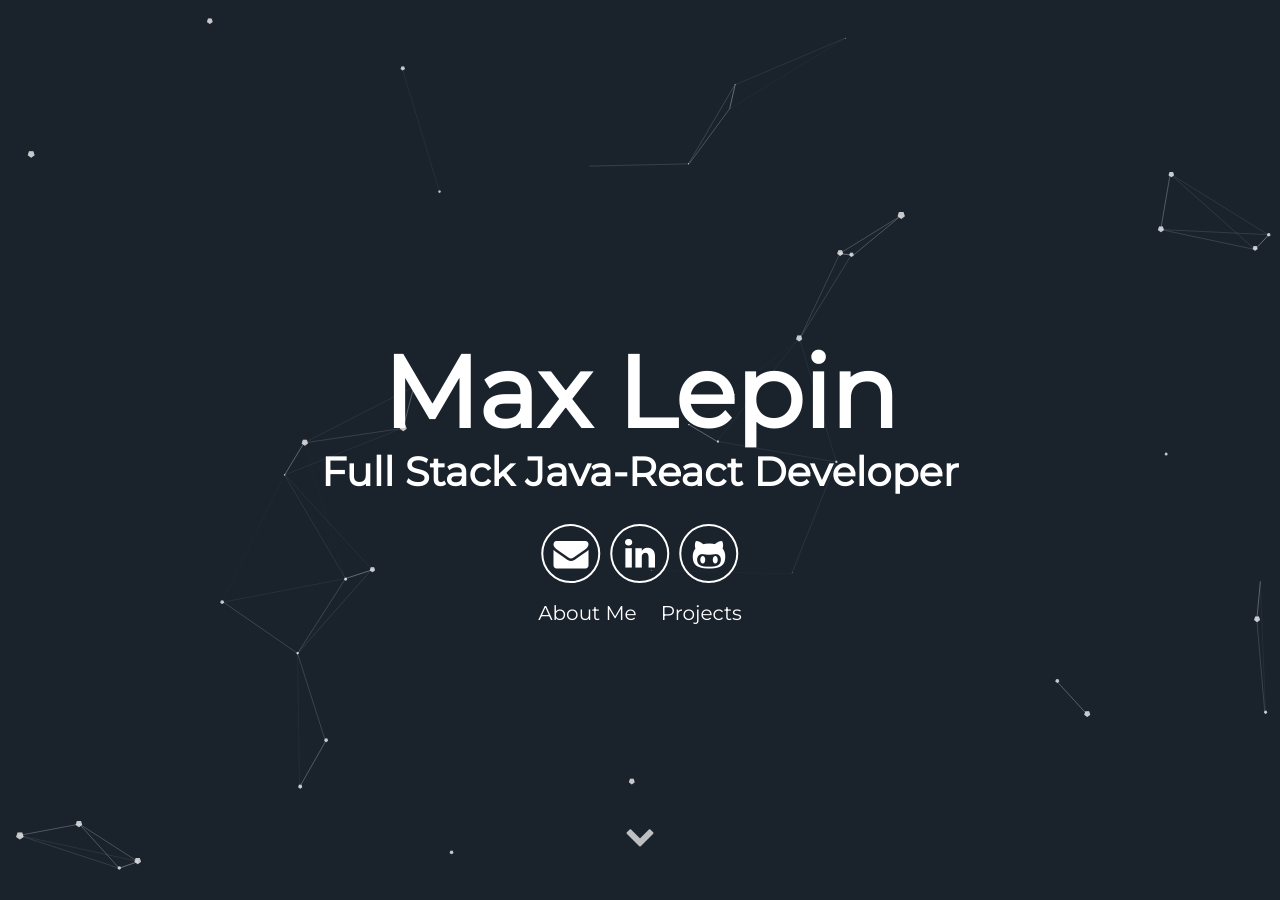
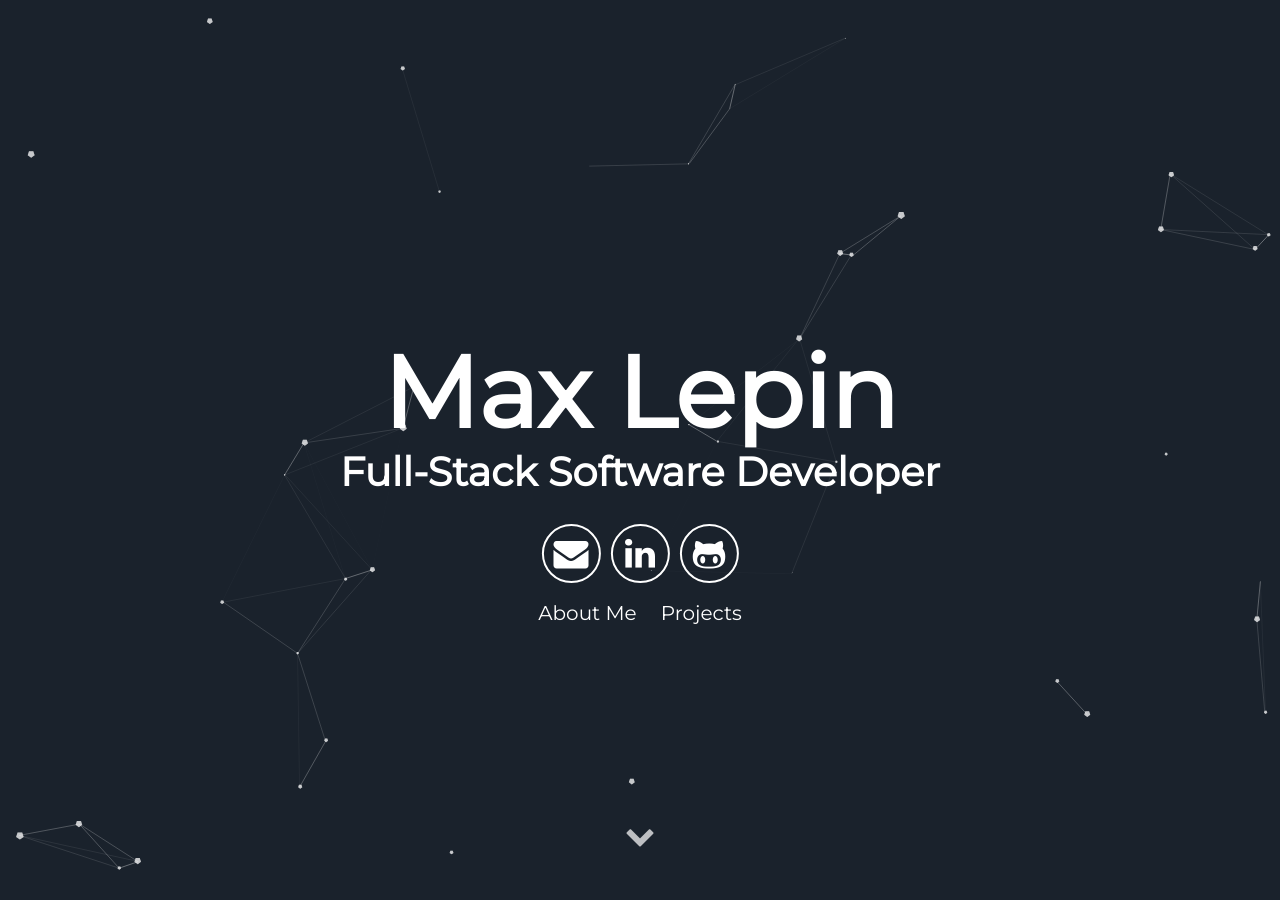
Before and after one commit to Max-le/CV-online, a Jekyll site: the page built from index.html, in a window 1280 px wide and 900 px high. Built offline with Jekyll 4.4.1, drawn with Linux system fonts in a browser that asks for light colours.

Commit message:
update my title

```diff
--- a/_config.yml
+++ b/_config.yml
@@ -5,7 +5,7 @@ description: My personal website
 url: http://max-le.github.io # the base hostname & protocol for your site e.g. http://willianjusten.com.br
 # User settings
 username: Max Lepin
-user_title : Full Stack Java-React Developer
+user_title : Full-Stack Software Developer
 user_description: "Hi ! Welcome to my personal website.<br> Here are a few technologies I'm proficient with :"
 email: max.09@outlook.com
 twitter_username: lorem_ipsum
```
